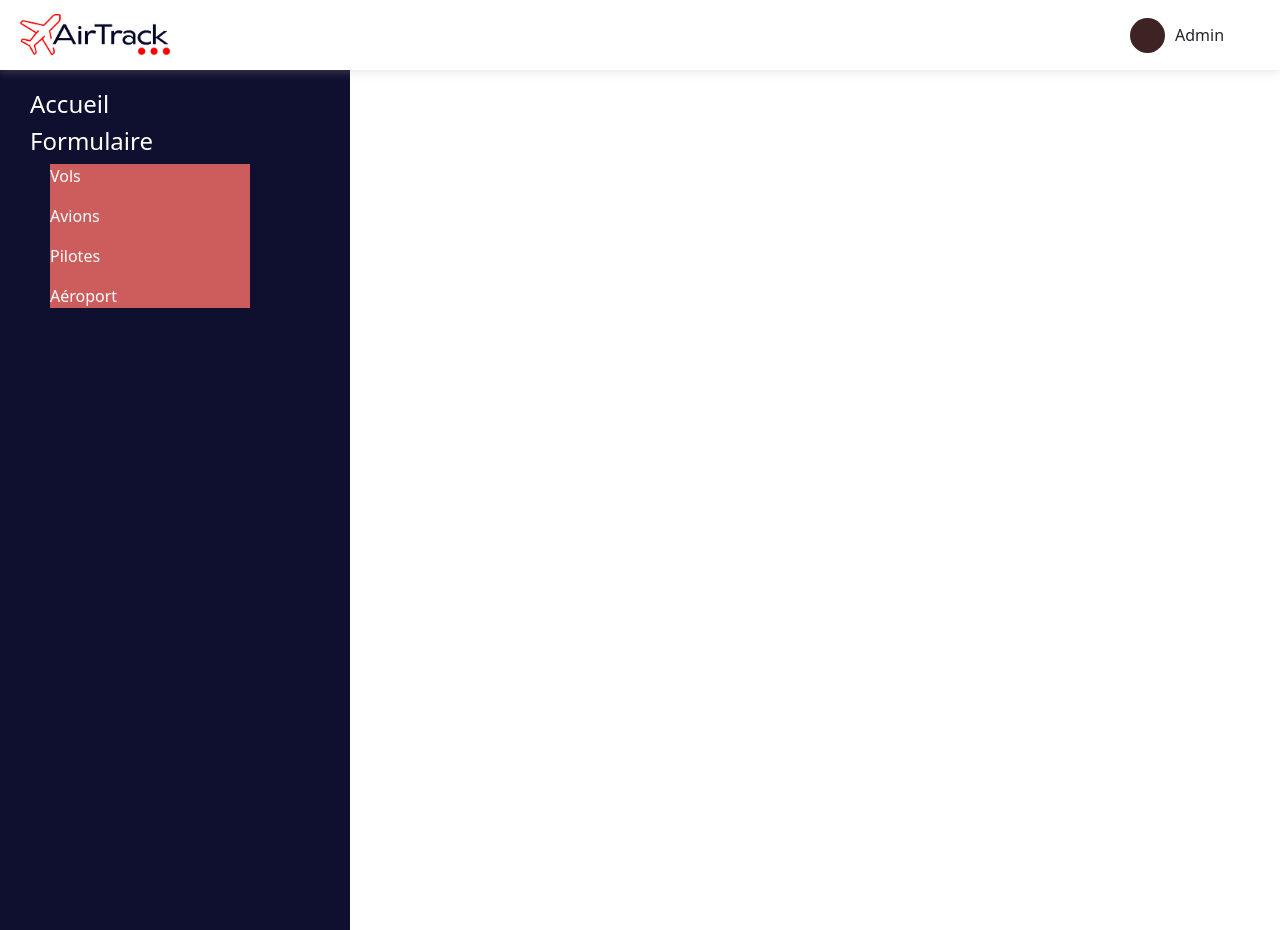
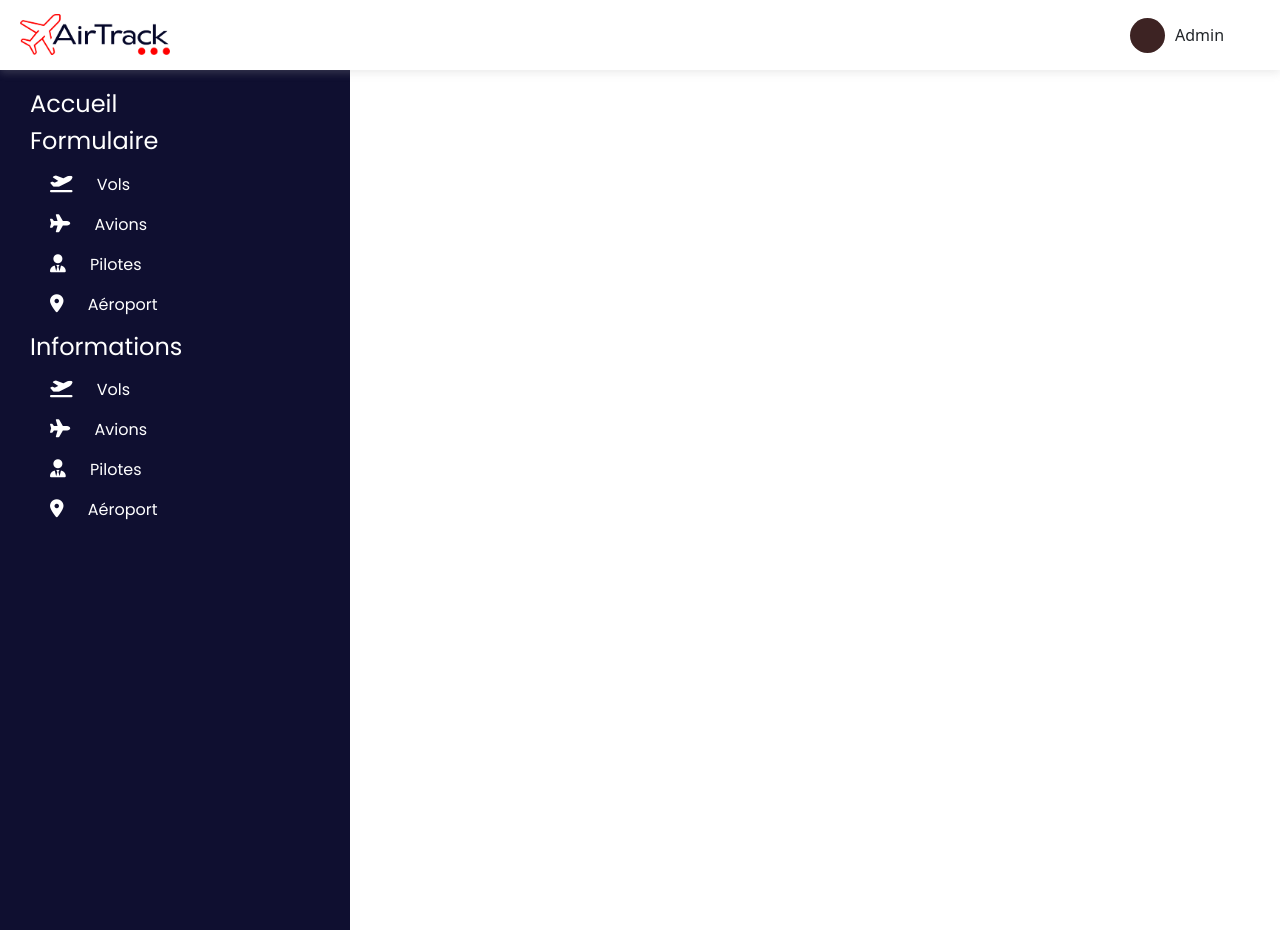
Before and after one commit to KiSEiGitHub/AirTrack, a PHP site: page / in a window 1280 px wide. Run offline with PHP 8.4, Linux system fonts and the light colour scheme.

Commit message:
attente du style du texte

```diff
--- a/css/RightBar.css
+++ b/css/RightBar.css
@@ -1,3 +1,7 @@
+@import url('https://fonts.googleapis.com/css2?family=Poppins&display=swap');
+@import url('https://fonts.googleapis.com/css2?family=Poppins:wght@400;600&display=swap');
+
+
 .RightBar {
     width: 350px;
     height: 100vh;
@@ -6,12 +10,25 @@
     margin-top: 70px;
     padding: 20px 30px;
     color: #fff;
+    font-family: 'Poppins', sans-serif;
+}
+
+.RightBar h4:nth-child(2) {
+    margin-bottom: 17px;
+}
+
+.RightBar h4:nth-child(4) {
+    margin-bottom: 17px;
 }
 
 .RightBar .block {
     width: 200px;
     height: auto;
-    background-color: indianred;
     position: relative;
     left: 20px;
 }
+
+.RightBar .block .iconSpacing {
+    margin-right: 20px;
+    font-size: 18px;
+}
--- a/index.php
+++ b/index.php
@@ -40,10 +40,33 @@ require_once('./fonction/Selection.php');
         <h4>Accueil</h4>
         <h4>Formulaire</h4>
         <div class="block">
-            <p>Vols</p>
-            <p>Avions</p>
-            <p>Pilotes</p>
-            <p>Aéroport</p>
+            <p>
+                <i class="fas fa-plane-departure iconSpacing"></i> Vols
+            </p>
+            <p>
+                <i class="fas fa-plane iconSpacing"></i> Avions
+            </p>
+            <p>
+                <i class="fas fa-user-tie iconSpacing"></i> Pilotes
+            </p>
+            <p>
+                <i class="fas fa-map-marker-alt iconSpacing"></i> Aéroport
+            </p>
+        </div>
+        <h4>Informations</h4>
+        <div class="block">
+            <p>
+                <i class="fas fa-plane-departure iconSpacing"></i> Vols
+            </p>
+            <p>
+                <i class="fas fa-plane iconSpacing"></i> Avions
+            </p>
+            <p>
+                <i class="fas fa-user-tie iconSpacing"></i> Pilotes
+            </p>
+            <p>
+                <i class="fas fa-map-marker-alt iconSpacing"></i> Aéroport
+            </p>
         </div>
     </div>
     <!-- CDN Bootstrap JS -->
--- a/style.css
+++ b/style.css
@@ -1,7 +1,8 @@
 /* Global reset CSS */
-*,
 @import url('https://fonts.googleapis.com/css2?family=Poppins&display=swap');
 @import url('https://fonts.googleapis.com/css2?family=Poppins:wght@400;600&display=swap');
+
+*,
 ::after,
 ::before {
     margin: 0;
@@ -15,13 +16,17 @@ body {
     font-family: 'Poppins', sans-serif;
 }
 
+/* Titre */
 .font-regular-blue{
     color: #050729;
+    font-size: 26px;
 }
 
+/* paragraphe */
 .font-semibold-blue{
     color: #050729;
     font-weight: 600;
+    font-size: 16px;
 
 }
 
```
